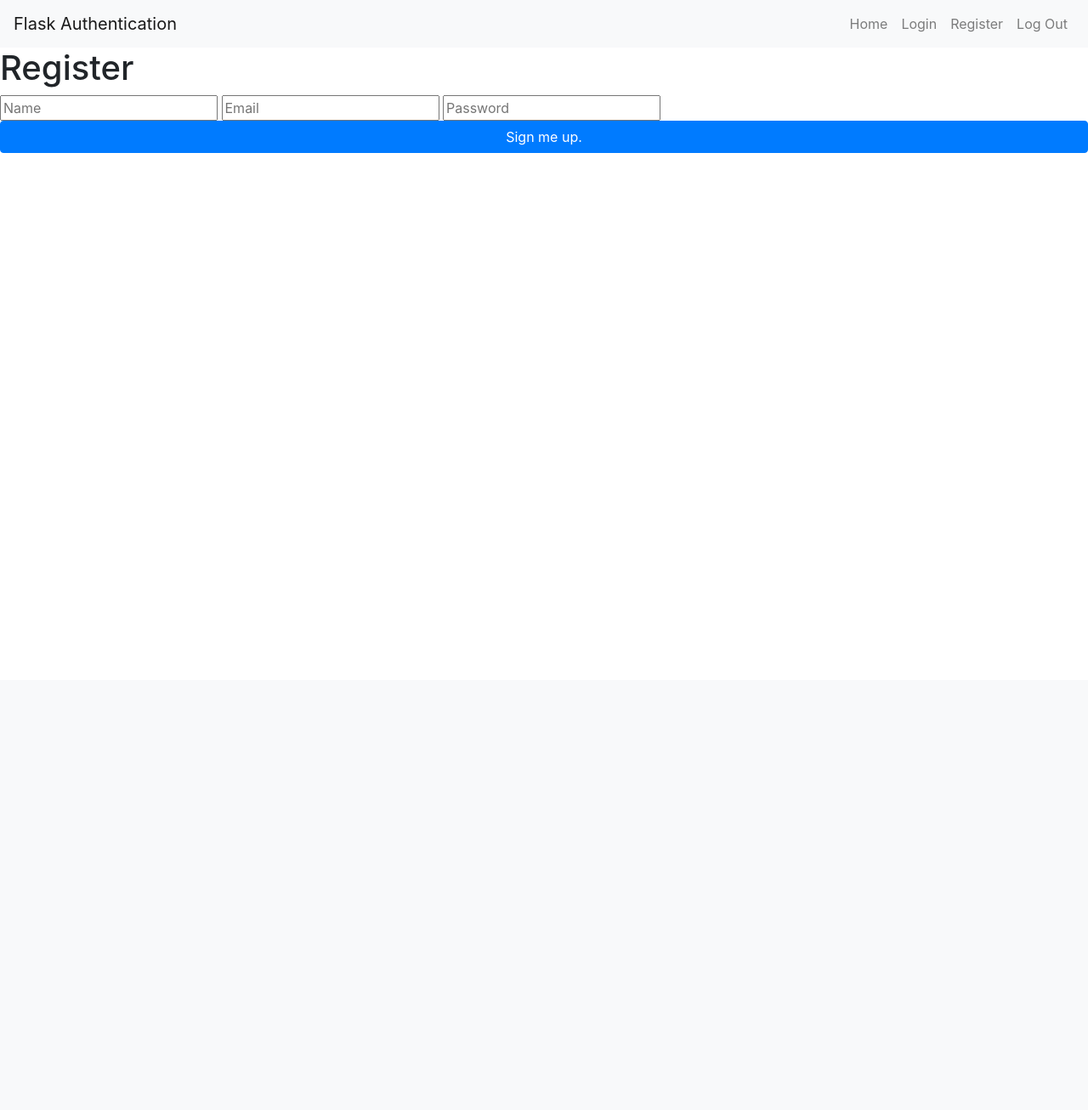
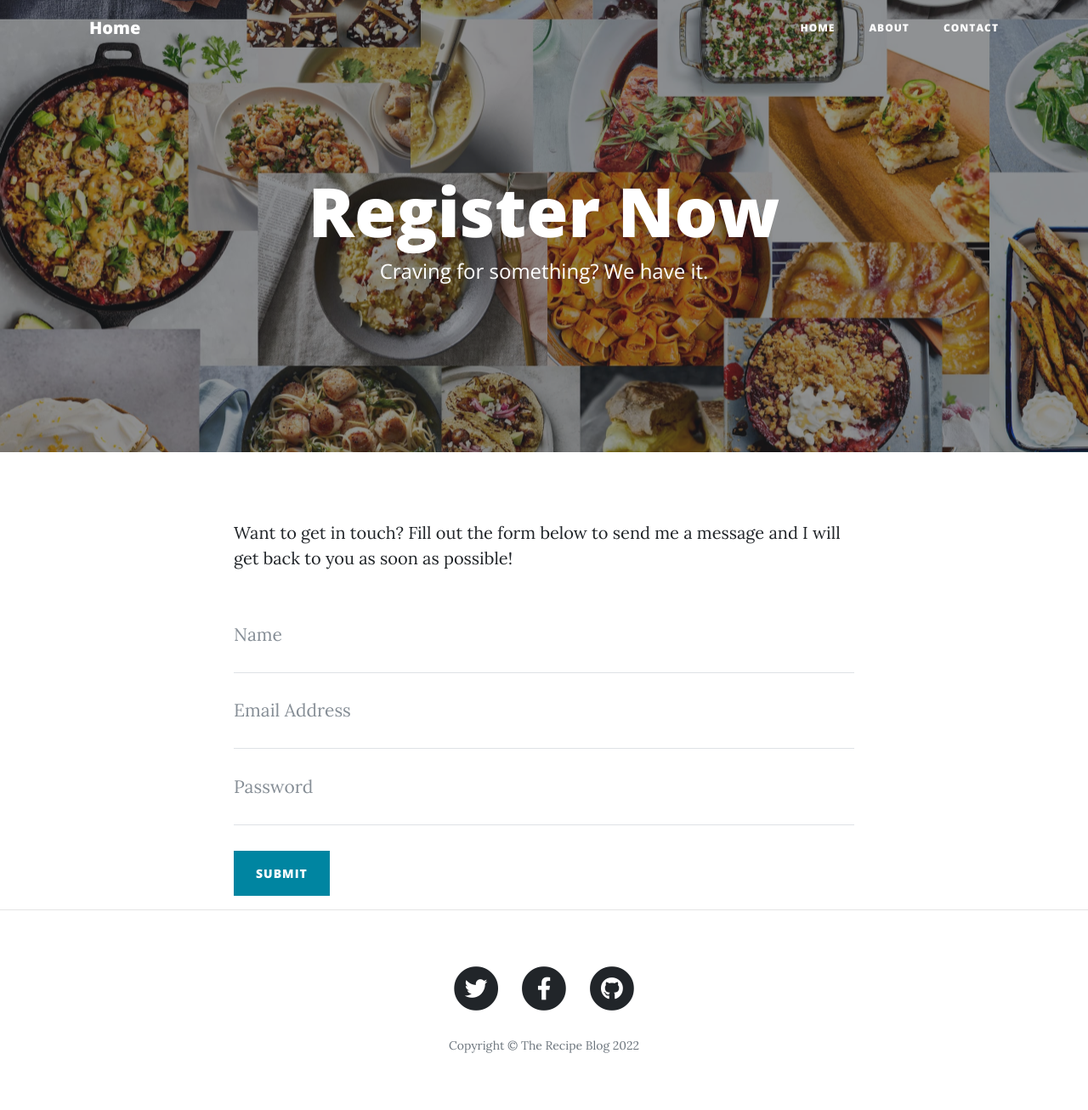
Before and after one commit to Mariavellous/recipe-blog, a Flask app: page /register in a window 1280 px wide. Shown: the whole page at 85% size. Before the commit the page ends 180 px from the top, so only its background shows below. Run offline with Flask 2, Linux system fonts and the light colour scheme; some libraries are stand-ins or nearby versions.

Commit message:
Created register and login pages

```diff
--- a/templates/register.html
+++ b/templates/register.html
@@ -1,14 +1,72 @@
-{% extends "base.html" %}
-{% block content %}
+{% include "header.html" %}
 
-<div class="box">
-	<h1>Register</h1>
-    <form action="{{ url_for('register') }}" method="post">
-    	<input type="text" name="name" placeholder="Name" required="required" />
-		<input type="email" name="email" placeholder="Email" required="required" />
-        <input type="password" name="password" placeholder="Password" required="required" />
-        <button type="submit" class="btn btn-primary btn-block btn-large">Sign me up.</button>
-    </form>
-</div>
+ <!-- Page Header -->
+  <header class="masthead" style="background-image: url('{{ url_for('static', filename='img/header-bg.jpg')}}')">
+    <div class="overlay"></div>
+    <div class="container">
+      <div class="row">
+        <div class="col-lg-8 col-md-10 mx-auto">
+          <div class="page-heading">
+            <h1>Register Now</h1>
+            <span class="subheading">Craving for something? We have it.</span>
+          </div>
+        </div>
+      </div>
+    </div>
+  </header>
 
-{% endblock %}
+<!-- Main Content -->
+  <div class="container">
+    <div class="row">
+      <div class="col-lg-8 col-md-10 mx-auto">
+        <p>Want to get in touch? Fill out the form below to send me a message and I will get back to you as soon as possible!</p>
+        <!-- Contact Form - Enter your email address on line 19 of the mail/contact_me.php file to make this form work. -->
+        <!-- WARNING: Some web hosts do not allow emails to be sent through forms to common mail hosts like Gmail or Yahoo. It's recommended that you use a private domain email address! -->
+        <!-- To use the contact form, your site must be on a live web host with PHP! The form will not work locally! -->
+            <form action="{{ url_for('register') }}" method="post" name="sentMessage" id="contactForm" novalidate>
+          <div class="control-group">
+            <div class="form-group floating-label-form-group controls">
+              <label>Name</label>
+              <input type="text" class="form-control" placeholder="Name" id="name" required data-validation-required-message="Please enter your name.">
+              <p class="help-block text-danger"></p>
+            </div>
+          </div>
+          <div class="control-group">
+            <div class="form-group floating-label-form-group controls">
+              <label>Email Address</label>
+              <input type="email" class="form-control" placeholder="Email Address" id="email" required data-validation-required-message="Please enter your email address.">
+              <p class="help-block text-danger"></p>
+            </div>
+          </div>
+          <div class="control-group">
+            <div class="form-group col-xs-12 floating-label-form-group controls">
+              <label>Password</label>
+              <input type="tel" class="form-control" placeholder="Password" id="phone" required data-validation-required-message="Please enter your password.">
+              <p class="help-block text-danger"></p>
+            </div>
+          </div>
+          <br>
+          <div id="success"></div>
+          <button type="submit" class="btn btn-primary" id="sendMessageButton">Submit</button>
+        </form>
+      </div>
+    </div>
+  </div>
+
+  <hr>
+
+  {% include "footer.html" %}
+
+{#    <form action="{{ url_for('login') }}" method="post">#}
+{#        <input type="text" name="email" placeholder="Email" required="required"/>#}
+{#        <input type="password" name="password" placeholder="Password" required="required"/>#}
+{#    </form>#}
+
+{#<div class="box">#}
+{#	<h1>Register</h1>#}
+{#    	<input type="text" name="name" placeholder="Name" required="required" />#}
+{#		<input type="email" name="email" placeholder="Email" required="required" />#}
+{#        <input type="password" name="password" placeholder="Password" required="required" />#}
+{#        <button type="submit" class="btn btn-primary btn-block btn-large">Sign me up.</button>#}
+{#    </form>#}
+{#</div>#}
```
Also changed, not shown: templates/login.html (+53 -11 lines).
